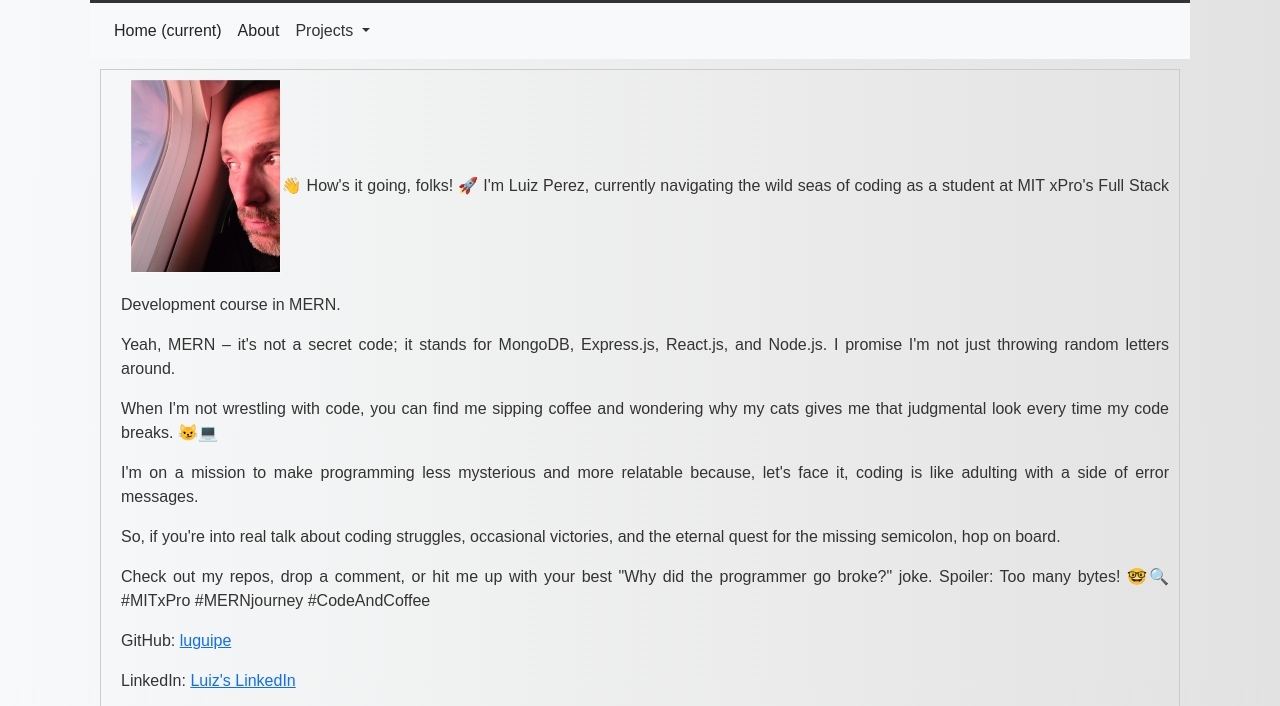
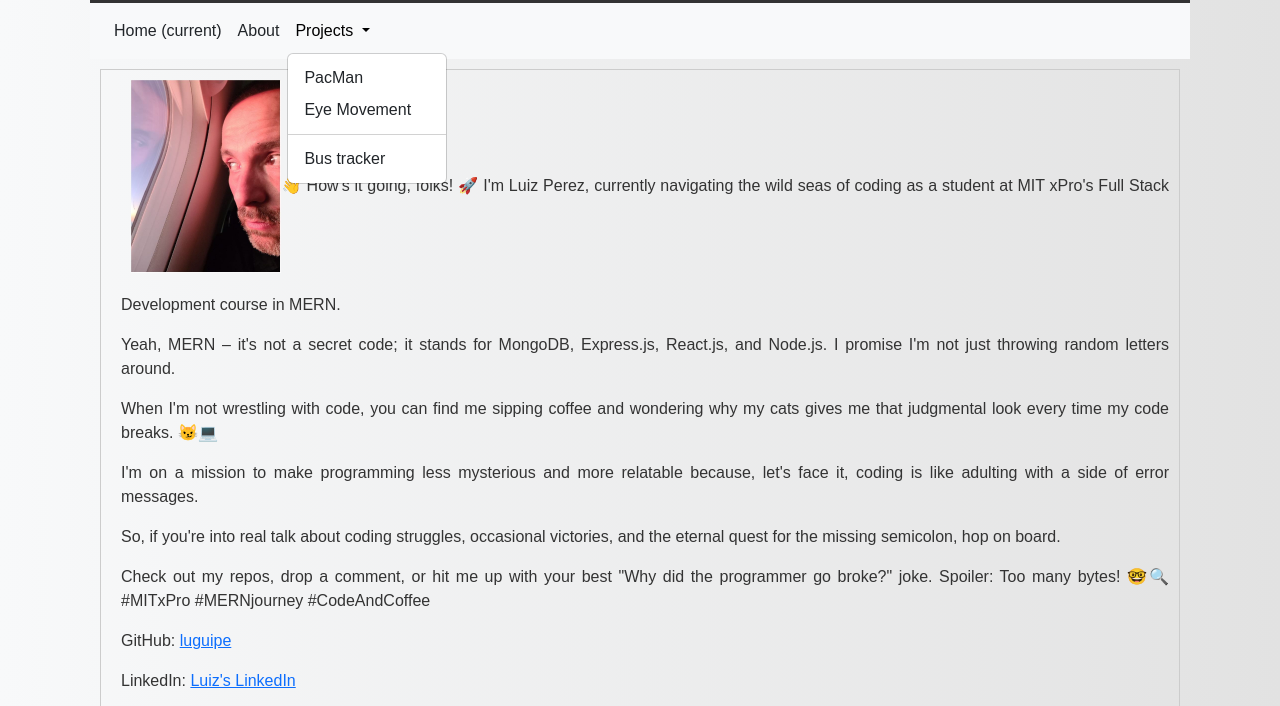
Before and after one commit to luguipe/luguipe.github.io, a plain HTML site: page index.html in a window 1280 px wide. Both pictures are taken after a click on the button "Projects". Shown: the part 79-785 px from the top of the page. Drawn offline with nearby package versions, Linux system fonts and the light colour scheme.

Commit message:
fix the links to the other pages

```diff
--- a/index.html
+++ b/index.html
@@ -1,39 +1,3 @@
-<!--
-
-<head>
-    <meta charset="UTF-8">
-    <meta name="viewport" content="width=device-width, initial-scale=1.0">
-    <title>Luiz's Portifolio</title>
-    <link href="https://cdn.jsdelivr.net/npm/bootstrap@5.3.2/dist/css/bootstrap.min.css" rel="stylesheet" integrity="sha384-T3c6CoIi6uLrA9TneNEoa7RxnatzjcDSCmG1MXxSR1GAsXEV/Dwwykc2MPK8M2HN" crossorigin="anonymous">
-    <link rel="stylesheet" href="./styles.css">
-</head>
-
-
-<body class="grid">
-    <header>
-        <h1>Luiz's Portifolio</h1>
-    </header>
-    <nav class="navbar bg-body-tertiary">
-        <div class="container-fluid">
-          <a class="navbar-brand" href="#">
-            <img src="/docs/5.3/assets/brand/bootstrap-logo.svg" alt="Logo" width="30" height="24" class="d-inline-block align-text-top">
-            Bootstrap
-          </a>
-        </div>
-      </nav>
-
-
-    <script src="github.js"></script>
-    <script src="https://cdn.jsdelivr.net/npm/bootstrap@5.3.2/dist/js/bootstrap.bundle.min.js" integrity="sha384-C6RzsynM9kWDrMNeT87bh95OGNyZPhcTNXj1NW7RuBCsyN/o0jlpcV8Qyq46cDfL" crossorigin="anonymous"></script>
-</body>
-    <div id="intro">
-
-    </div>
-    <img src="GuiWindow.jpg" width="600" height="772"/>
-</body>
-</html> -->
-
-
 <!DOCTYPE html>
 <html lang="en">
 <head>
@@ -59,7 +23,7 @@
 
     <nav class="navbar navbar-expand-lg navbar-light bg-light">
         <a class="navbar-brand" href="#"></a>
-        <button class="navbar-toggler" type="button" data-toggle="collapse" data-target="#navbarNav" aria-controls="navbarNav" aria-expanded="false" aria-label="Toggle navigation">
+        <button class="navbar-toggler" type="button" data-bs-toggle="collapse" data-bs-target="#navbarSupportedContent" aria-controls="navbarSupportedContent" aria-expanded="false" aria-label="Toggle navigation">
           <span class="navbar-toggler-icon"></span>
         </button>
 
@@ -72,14 +36,14 @@
               <a class="nav-link" href="#">About</a>
             </li>
             <li class="nav-item dropdown">
-              <a class="nav-link dropdown-toggle" href="#" id="navbarDropdown" role="button" data-toggle="dropdown" aria-haspopup="true" aria-expanded="false">
+              <a class="nav-link dropdown-toggle" href="#" id="navbarDropdown" role="button" data-bs-toggle="dropdown" aria-haspopup="true" aria-expanded="false">
                 Projects
               </a>
               <div class="dropdown-menu" aria-labelledby="navbarDropdown">
-                <a class="dropdown-item" href="https://luguipe.github.io/PacManRepo/">PacMan</a>
-                <a class="dropdown-item" href="https://luguipe.github.io/Eye-movement/">Eye Movement</a>
+                <a class="dropdown-item" href="https://luguipe.github.io/PacMenRepo/" target="_blank">PacMan</a>
+                <a class="dropdown-item" href="https://luguipe.github.io/Eye-movement/" target="_blank">Eye Movement</a>
                 <div class="dropdown-divider"></div>
-                <a class="dropdown-item" href="https://luguipe.github.io/BusTracker/">Bus tracker</a>
+                <a class="dropdown-item" href="https://luguipe.github.io/BusTracker/" target="_blank">Bus tracker</a>
               </div>
             </li>
          </ul>
@@ -97,7 +61,6 @@
     <!-- Scripts at the end of the body -->
     <script src="github.js"></script>
     <script src="https://cdn.jsdelivr.net/npm/bootstrap@5.3.2/dist/js/bootstrap.bundle.min.js" integrity="sha384-C6RzsynM9kWDrMNeT87bh95OGNyZPhcTNXj1NW7RuBCsyN/o0jlpcV8Qyq46cDfL" crossorigin="anonymous"></script>
-    <script src="https://cdn.jsdelivr.net/npm/bootstrap@5.3.2/dist/js/bootstrap.bundle.min.js"></script>
 
 </body>
 </html>
```
